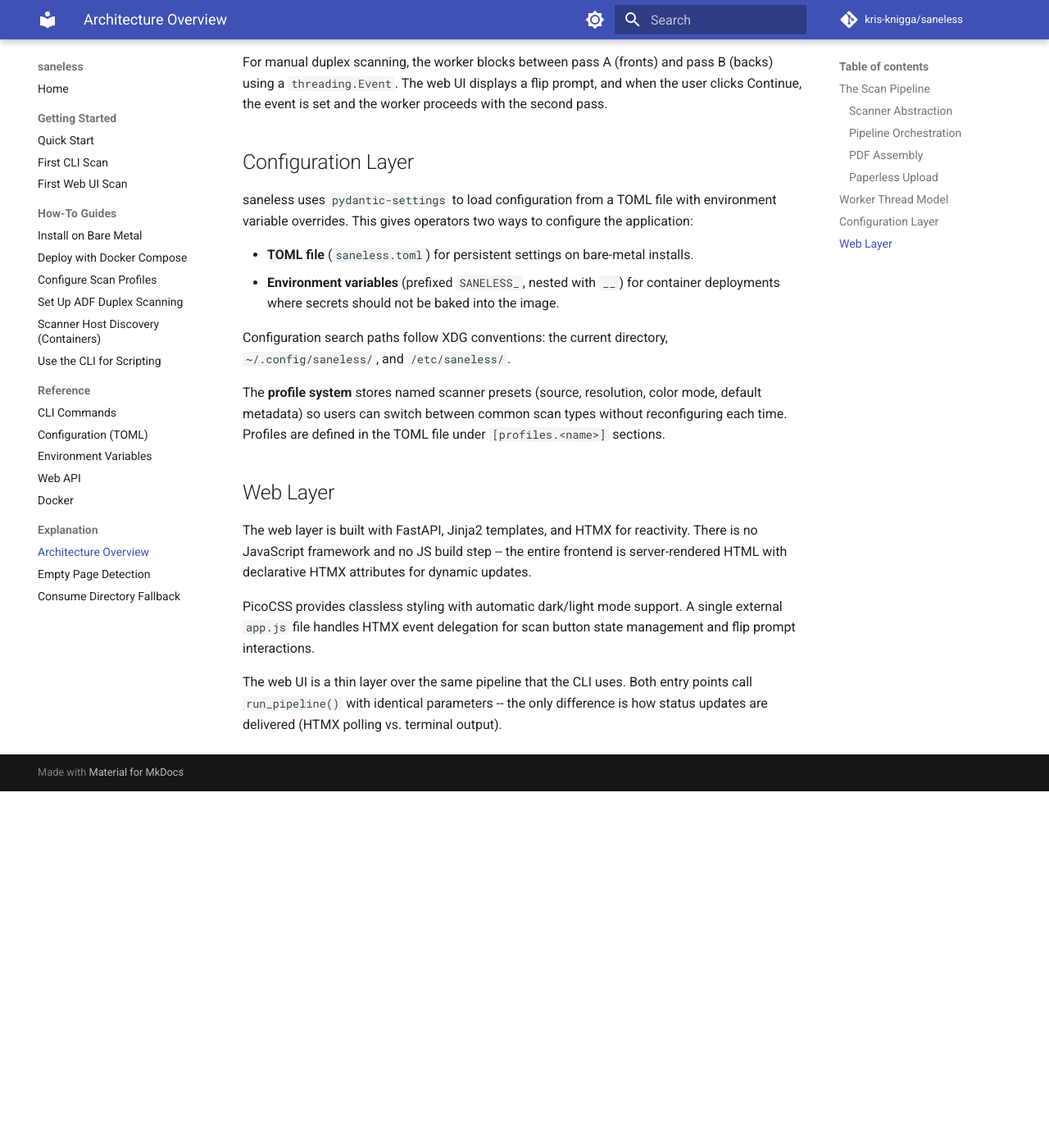
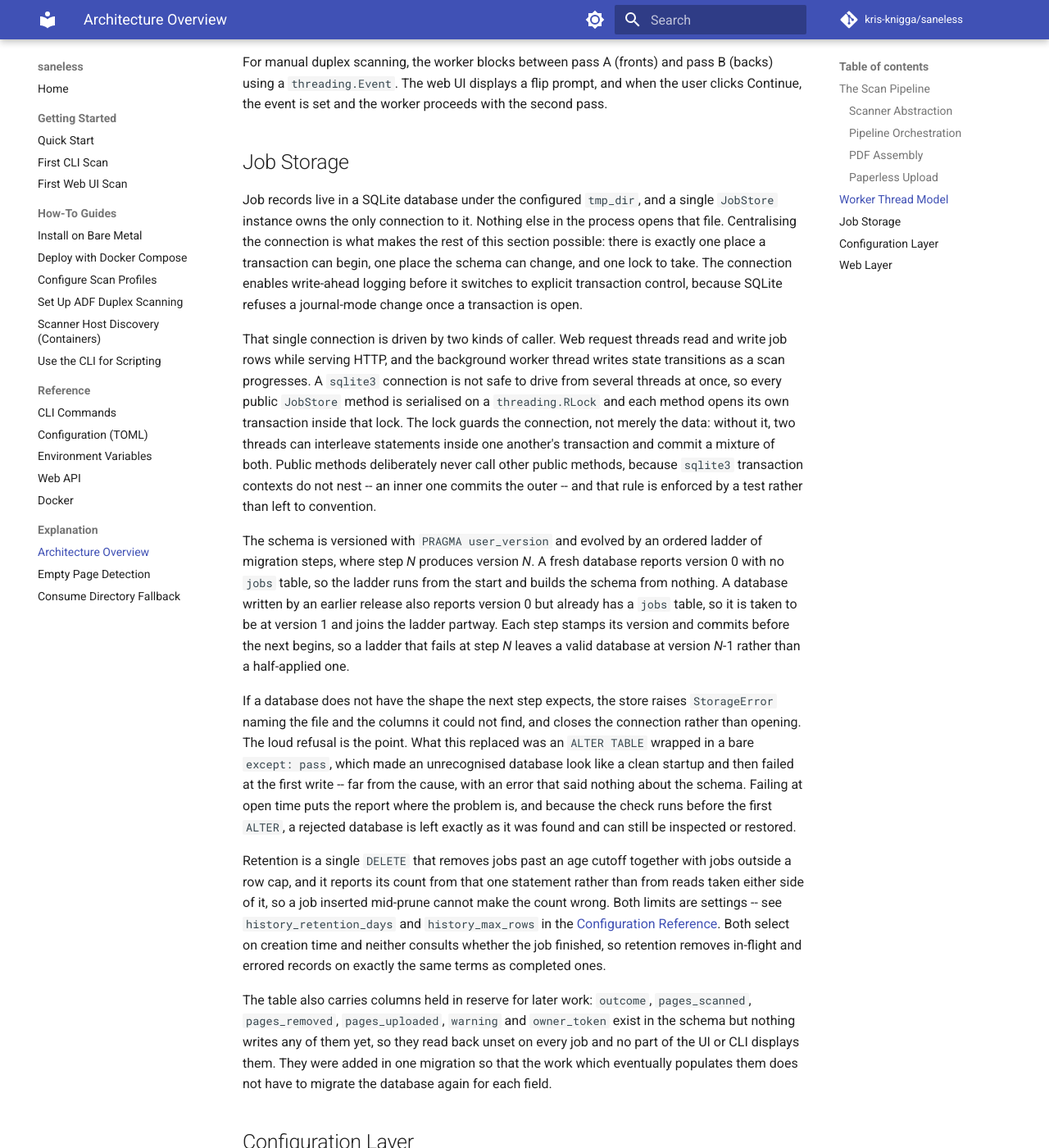
Before and after one commit to kdknigga/saneless, an MkDocs documentation site: the page built from docs/explanation/architecture.md, in a window 1280 px wide and 1400 px high, scrolled down 1938 px. Shown: the whole window at 82% size. Built offline with MkDocs 1.6.1 and Material for MkDocs 9.7.7, drawn with Linux system fonts in a browser that asks for light colours; comment, search, counter and statistics services are not loaded; before the commit the page ends 2903 px from its top, so only the background shows below that.

Commit message:
docs(22-06): correct job history retention prose and document job storage
- configuration.md: history_retention_days/history_max_rows no longer claim
  prune() keeps *completed* history; it deletes by created_at regardless of
  terminal state, so it keeps all history by age and row cap
- architecture.md: add a Job Storage section between Worker Thread Model and
  Configuration Layer covering the single JobStore-owned connection, the
  threading.RLock that serialises every public method, the PRAGMA user_version
  migration ladder, and why an unrecognised schema is refused loudly at open
- the six reserved columns are named once as written by nothing yet; no doc
  claims a consumer, and tmp_dir is still documented as where the database lives

Co-Authored-By: Claude Opus 5 <noreply@anthropic.com>
Claude-Session: https://claude.ai/code/session_01Qv5DSDnD5R3JQEHCiAfBMG

```diff
--- a/docs/explanation/architecture.md
+++ b/docs/explanation/architecture.md
@@ -50,6 +50,20 @@ The worker communicates progress back to the web layer via state transitions on
 
 For manual duplex scanning, the worker blocks between pass A (fronts) and pass B (backs) using a `threading.Event`. The web UI displays a flip prompt, and when the user clicks Continue, the event is set and the worker proceeds with the second pass.
 
+## Job Storage
+
+Job records live in a SQLite database under the configured `tmp_dir`, and a single `JobStore` instance owns the only connection to it. Nothing else in the process opens that file. Centralising the connection is what makes the rest of this section possible: there is exactly one place a transaction can begin, one place the schema can change, and one lock to take. The connection enables write-ahead logging before it switches to explicit transaction control, because SQLite refuses a journal-mode change once a transaction is open.
+
+That single connection is driven by two kinds of caller. Web request threads read and write job rows while serving HTTP, and the background worker thread writes state transitions as a scan progresses. A `sqlite3` connection is not safe to drive from several threads at once, so every public `JobStore` method is serialised on a `threading.RLock` and each method opens its own transaction inside that lock. The lock guards the connection, not merely the data: without it, two threads can interleave statements inside one another's transaction and commit a mixture of both. Public methods deliberately never call other public methods, because `sqlite3` transaction contexts do not nest -- an inner one commits the outer -- and that rule is enforced by a test rather than left to convention.
+
+The schema is versioned with `PRAGMA user_version` and evolved by an ordered ladder of migration steps, where step *N* produces version *N*. A fresh database reports version 0 with no `jobs` table, so the ladder runs from the start and builds the schema from nothing. A database written by an earlier release also reports version 0 but already has a `jobs` table, so it is taken to be at version 1 and joins the ladder partway. Each step stamps its version and commits before the next begins, so a ladder that fails at step *N* leaves a valid database at version *N*-1 rather than a half-applied one.
+
+If a database does not have the shape the next step expects, the store raises `StorageError` naming the file and the columns it could not find, and closes the connection rather than opening. The loud refusal is the point. What this replaced was an `ALTER TABLE` wrapped in a bare `except: pass`, which made an unrecognised database look like a clean startup and then failed at the first write -- far from the cause, with an error that said nothing about the schema. Failing at open time puts the report where the problem is, and because the check runs before the first `ALTER`, a rejected database is left exactly as it was found and can still be inspected or restored.
+
+Retention is a single `DELETE` that removes jobs past an age cutoff together with jobs outside a row cap, and it reports its count from that one statement rather than from reads taken either side of it, so a job inserted mid-prune cannot make the count wrong. Both limits are settings -- see `history_retention_days` and `history_max_rows` in the [Configuration Reference](../reference/configuration.md). Both select on creation time and neither consults whether the job finished, so retention removes in-flight and errored records on exactly the same terms as completed ones.
+
+The table also carries columns held in reserve for later work: `outcome`, `pages_scanned`, `pages_removed`, `pages_uploaded`, `warning` and `owner_token` exist in the schema but nothing writes any of them yet, so they read back unset on every job and no part of the UI or CLI displays them. They were added in one migration so that the work which eventually populates them does not have to migrate the database again for each field.
+
 ## Configuration Layer
 
 saneless uses `pydantic-settings` to load configuration from a TOML file with environment variable overrides. This gives operators two ways to configure the application:
```
Also changed, not shown: docs/reference/configuration.md (+2 -2 lines).
